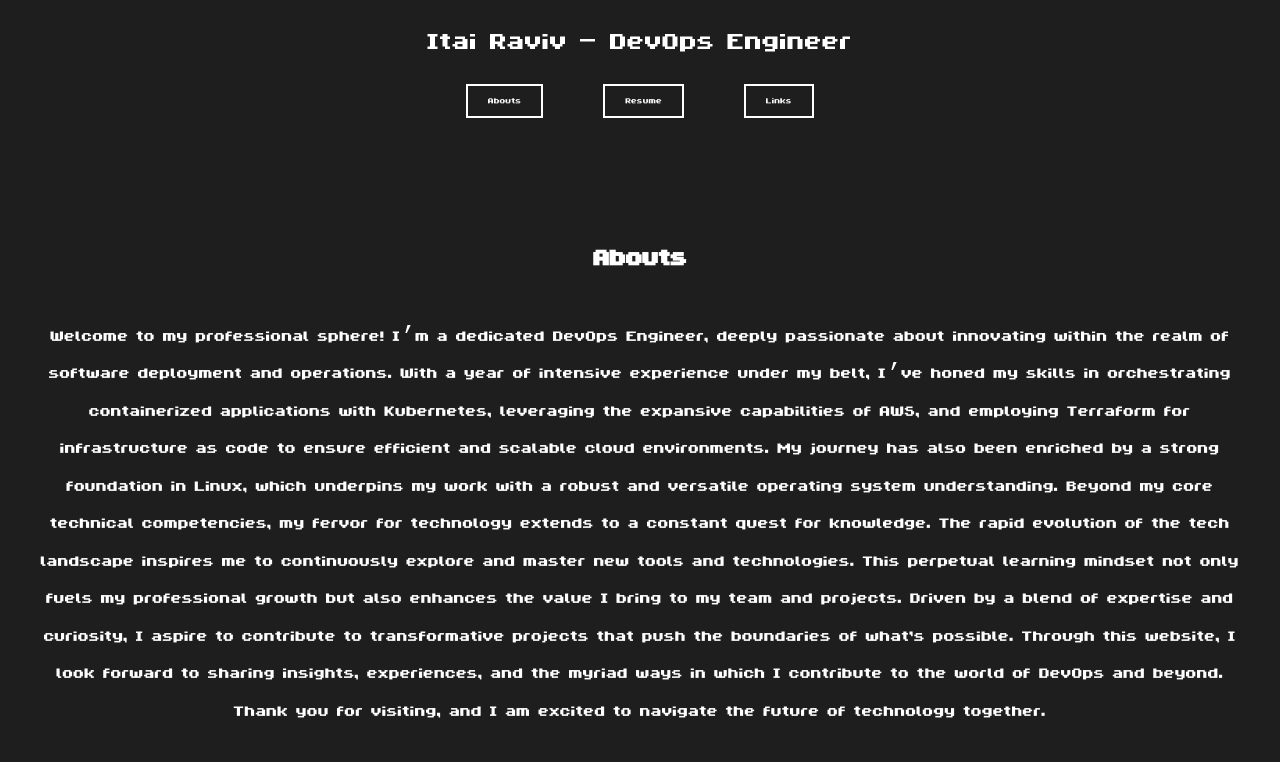
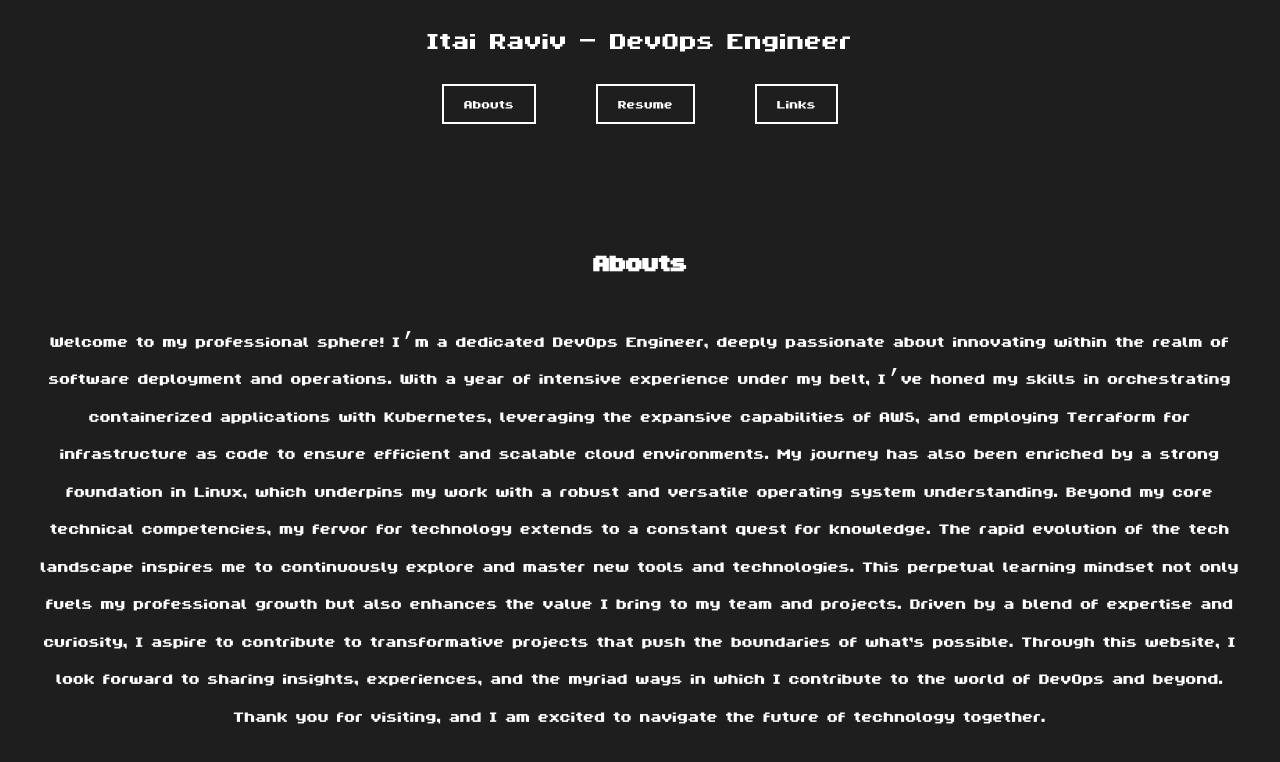
Before and after one commit to Itaira/resume-site, a React (Create React App) app: page / in a window 1280 px wide. Shown: the top 762 px of the page. Built offline with nearby package versions, Linux system fonts and the light colour scheme.

Commit message:
Update App.css

```diff
--- a/src/App.css
+++ b/src/App.css
@@ -20,6 +20,7 @@ nav button {
   margin: 20px 30px; /* Increase spacing between buttons */
   padding: 10px 20px; /* Adjust padding as needed */
   font-family: 'Pixel', monospace; /* Optionally match the font style */
+  font-size: 20px; /* Adjust based on your design */
   cursor: pointer; /* Hand cursor on hover */
   transition: background-color 0.3s, color 0.3s; /* Smooth transition for hover effect */
 }
```
